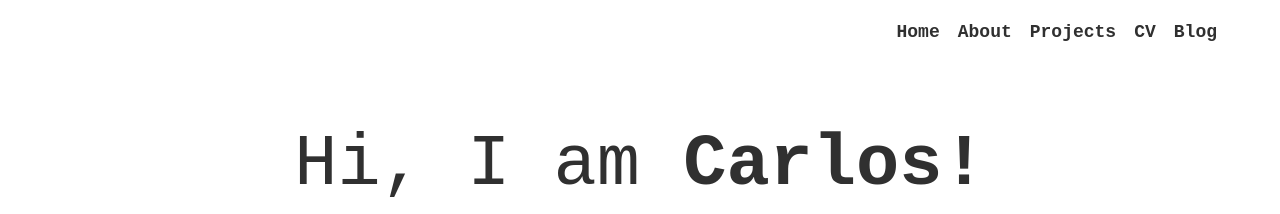
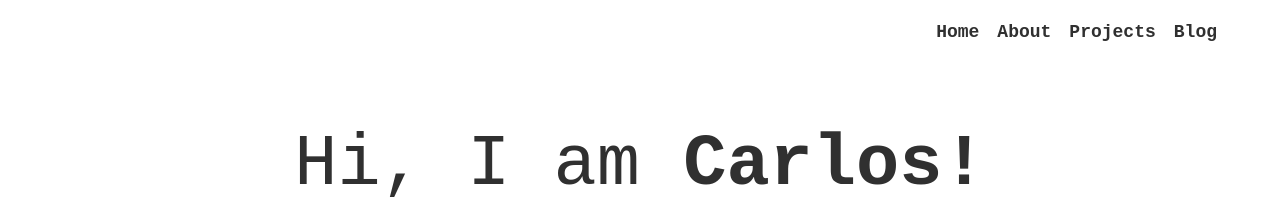
Before and after one commit to carlosghabrous/carlosghabrous.github.io, a Jekyll site: the page built from index.html, in a window 1280 px wide and 900 px high. Shown: the top 214 px of the window. Built offline with Jekyll 4.4.1, drawn with Linux system fonts in a browser that asks for light colours; nearby versions of some CDN libraries.

```diff
--- a/_data/navigation.yml
+++ b/_data/navigation.yml
@@ -7,8 +7,5 @@
 - name: Projects
   link: https://carlosghabrous.github.com/#projects
 
-- name: CV
-  link: https://carlosghabrous.github.com/cv
-
 - name: Blog
   link: https://carlosghabrous.github.com/blog
```
